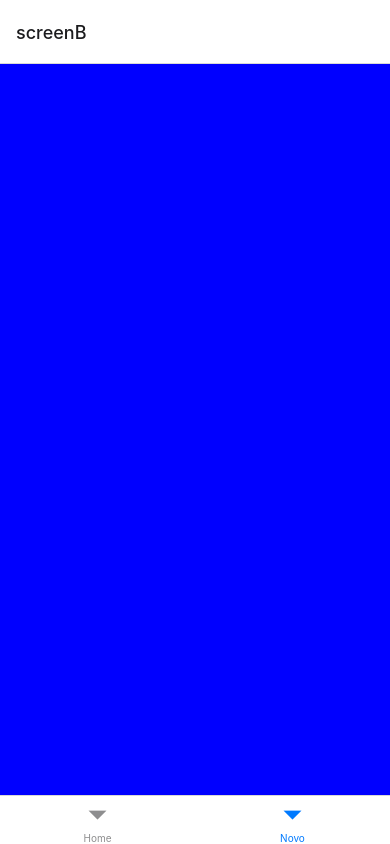
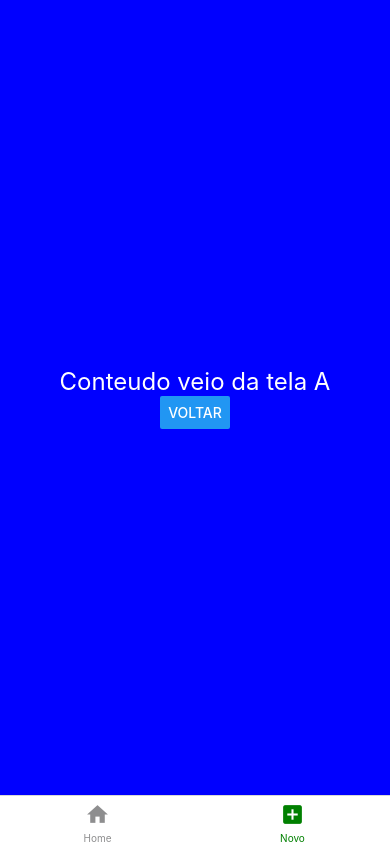
Before and after one commit to marceloantony/lista-facil, a React Native app: screen / in a window 390 px wide. Both pictures are taken after a click on the button "IR PARA TELA B". Built offline with nearby package versions, Linux system fonts and the light colour scheme.

Commit message:
finalizando estudo de navegação - React Native

```diff
--- a/src/@types/navigation.d.ts
+++ b/src/@types/navigation.d.ts
@@ -2,7 +2,9 @@ export declare global {
     namespace ReactNavigation{
         interface RootParamList{
             screenA: undefined;
-            screenB: undefined;
+            screenB: {
+                name: string;
+            };
         }
     }
 }
--- a/src/routes/tab.routes.tsx
+++ b/src/routes/tab.routes.tsx
@@ -1,23 +1,35 @@
-import { createBottomTabNavigator } from "@react-navigation/bottom-tabs";
-import { ScreenA } from "../screens/ScreenA";
-import { ScreenB } from "../screens/ScreenB";
+import { createBottomTabNavigator } from '@react-navigation/bottom-tabs';
+import { MaterialIcons } from '@expo/vector-icons';
+import { ScreenA } from '../screens/ScreenA';
+import { ScreenB } from '../screens/ScreenB';
 
 const { Screen, Navigator } = createBottomTabNavigator();
 
 export function TabRoutes() {
   return (
-    <Navigator>
+    <Navigator
+      screenOptions={{
+        tabBarActiveTintColor: 'green',
+        headerShown: false
+      }}
+    >
       <Screen
-        name="screenA"
+        name='screenA'
         options={{
-          tabBarLabel: "Home"
+          tabBarLabel: 'Home',
+          tabBarIcon: ({ color, size }) => (
+            <MaterialIcons name='home' color={color} size={size} />
+          ),
         }}
         component={ScreenA}
       />
       <Screen
-        name="screenB"
+        name='screenB'
         options={{
-          tabBarLabel: "Novo"
+          tabBarLabel: 'Novo',
+          tabBarIcon: ({ color, size }) => (
+            <MaterialIcons name='add-box' color={color} size={size} />
+          ),
         }}
         component={ScreenB}
       />
--- a/src/screens/ScreenA.tsx
+++ b/src/screens/ScreenA.tsx
@@ -6,11 +6,18 @@ export function ScreenA() {
   const navigation = useNavigation();
 
   function openScreen() {
-    navigation.navigate("screenB");
+    navigation.navigate("screenB", { name: "Conteudo veio da tela A" });
   }
 
   return (
-    <View style={{ flex: 1, backgroundColor: "red", justifyContent:"center" }}>
+    <View
+      style={{
+        flex: 1,
+        backgroundColor: "red",
+        justifyContent: "center",
+        alignItems: "center",
+      }}
+    >
       <Button title="Ir para tela B" onPress={openScreen} />
     </View>
   );
--- a/src/screens/ScreenB.tsx
+++ b/src/screens/ScreenB.tsx
@@ -1,6 +1,26 @@
 import React from "react";
-import { View } from "react-native";
+import { useNavigation, useRoute } from "@react-navigation/native";
+import { Button, Text, View } from "react-native";
+
+type ParamsProps = {
+  name: string;
+};
 
 export function ScreenB() {
-  return <View style={{ flex: 1, backgroundColor: 'blue' }}></View>;
+  const navigate = useNavigation();
+  const route = useRoute();
+  const { name } = route.params as ParamsProps;
+  return (
+    <View
+      style={{
+        flex: 1,
+        backgroundColor: "blue",
+        justifyContent: "center",
+        alignItems: "center",
+      }}
+    >
+      <Text style={{ fontSize: 24, color: "white" }}>{name}</Text>
+      <Button title="Voltar" onPress={() => navigate.goBack()} />
+    </View>
+  );
 }
```
